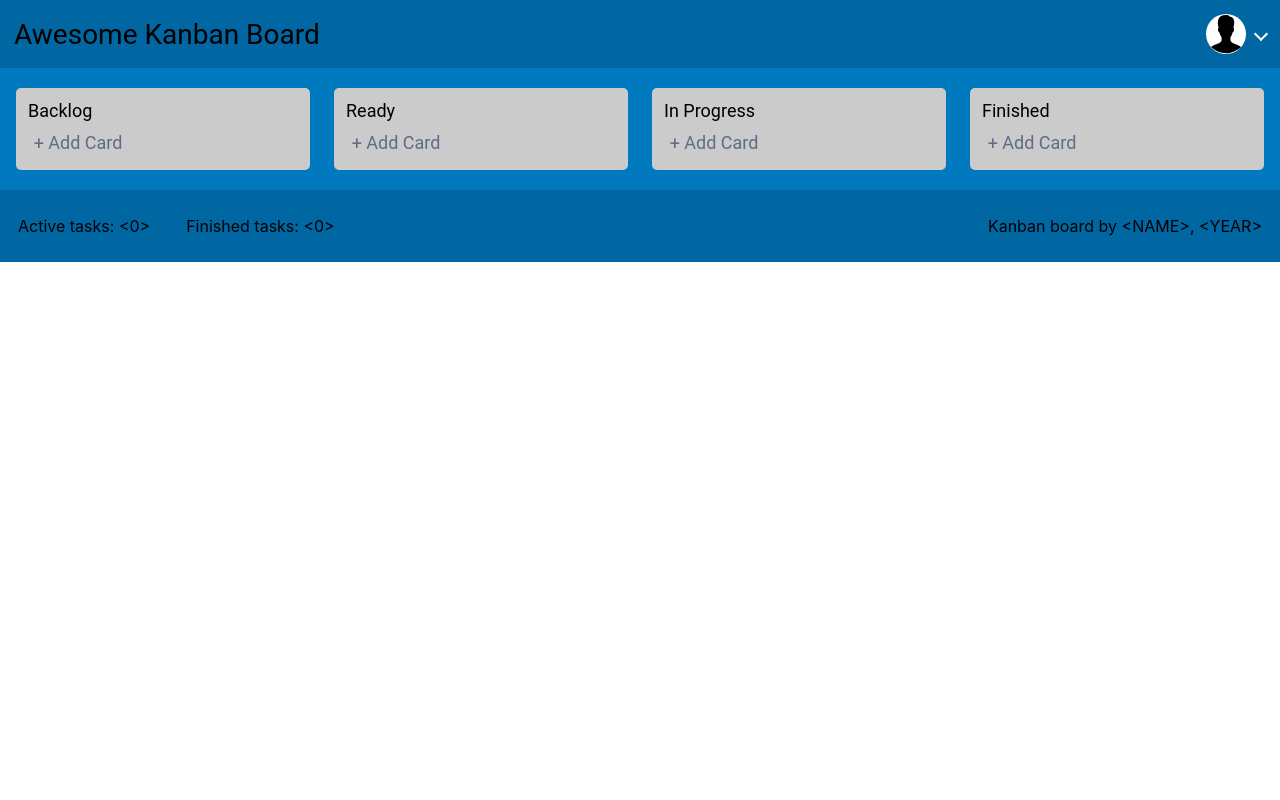
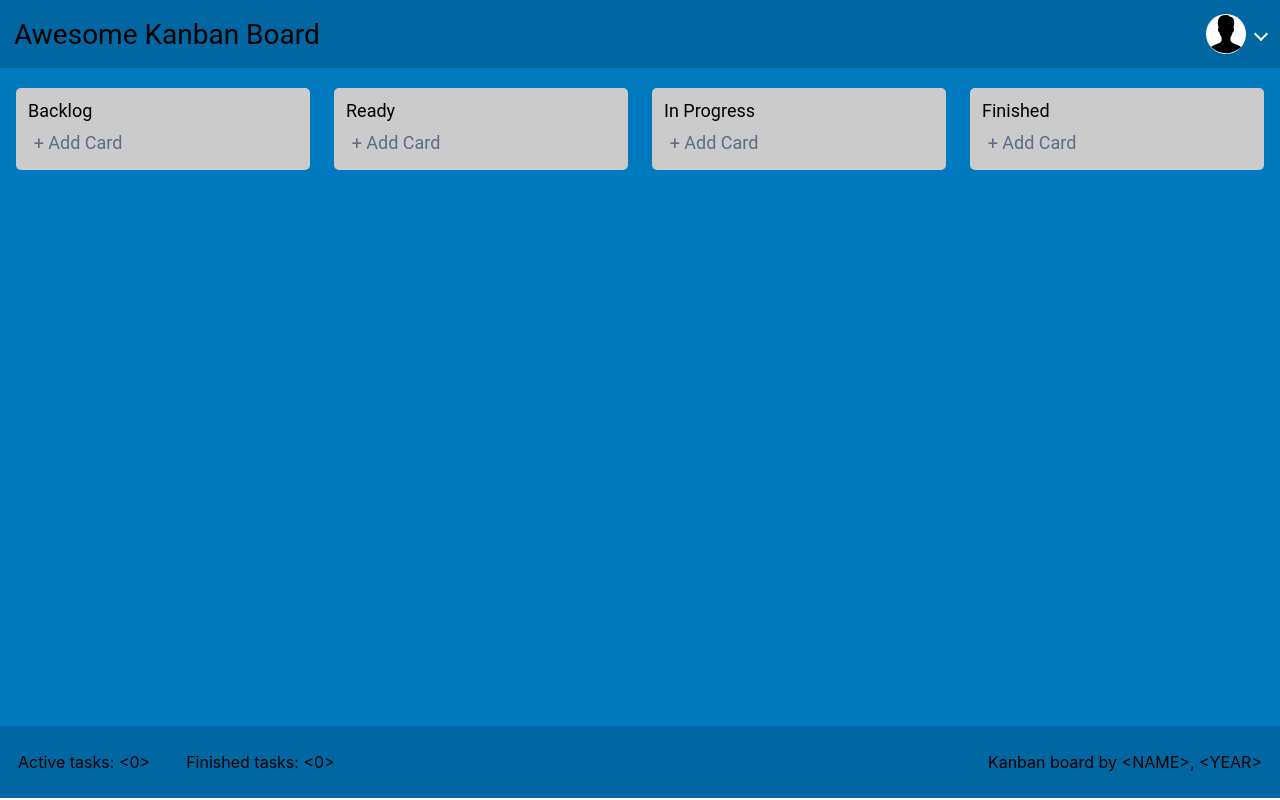
Before and after one commit to Denis-sit/kanban, a React (Create React App) app: page / in a window 1280 px wide. Built offline with nearby package versions, Linux system fonts and the light colour scheme.

Commit message:
Added the minimum height of the main

```diff
--- a/src/App.css
+++ b/src/App.css
@@ -11,6 +11,7 @@
 
 .main{
   display: flex;
+  min-height: calc(100vh - 182px);
   column-gap: 24px;
   justify-content: space-around;
   padding: 20px 16px;
```
